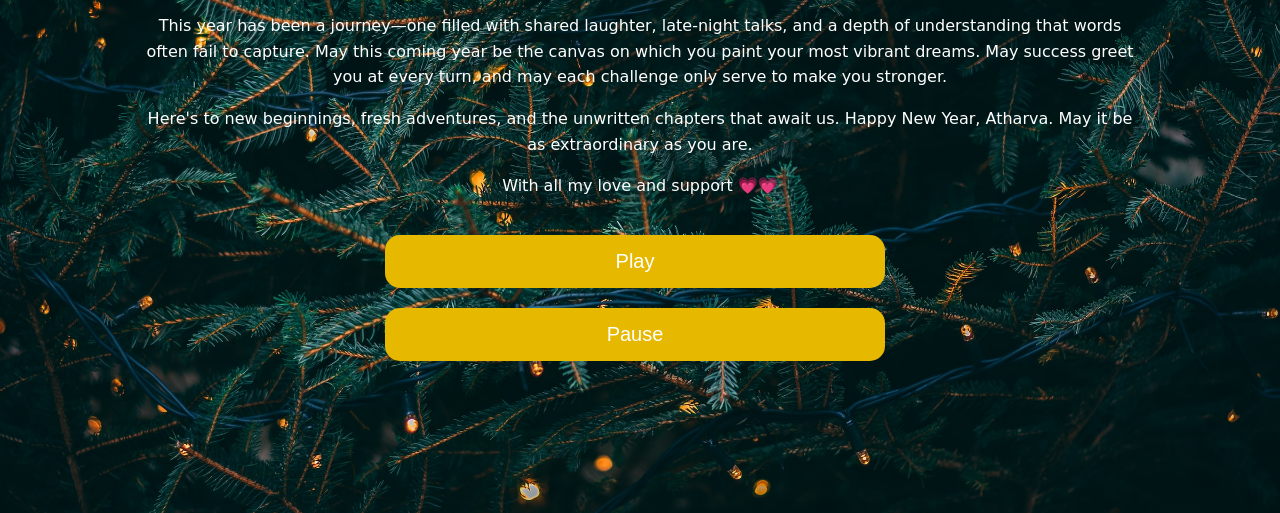
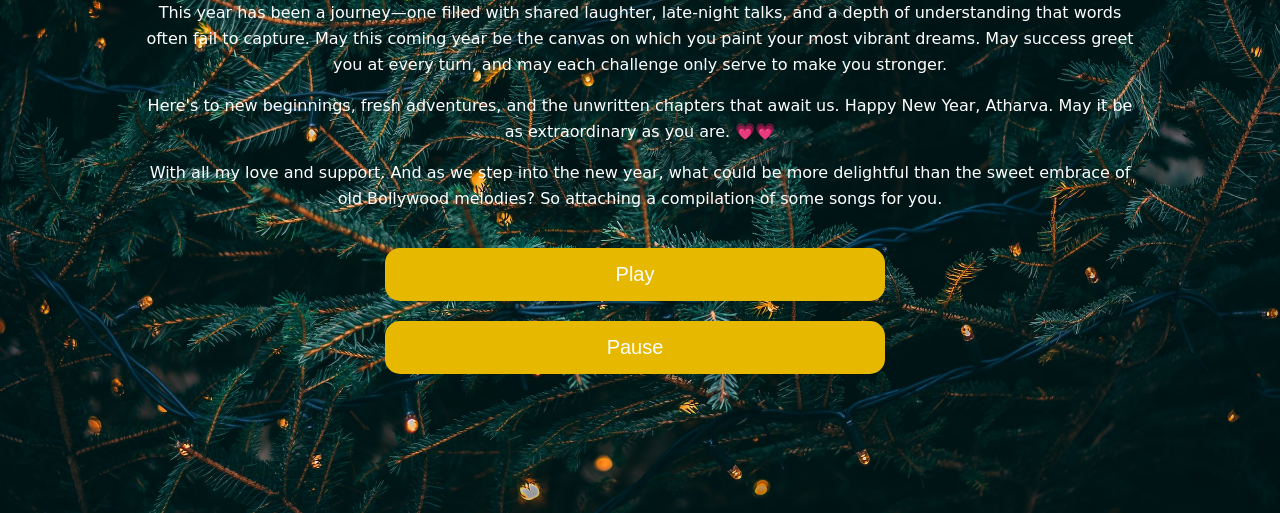
Before and after one commit to ankitj-97/new-year-greetings, a plain HTML site: page message.html in a window 1280 px wide. Shown: the part 287-800 px from the top of the page. Drawn offline with Linux system fonts and the light colour scheme; a web font is replaced by a local one.

Commit message:
Update message.html

```diff
--- a/message.html
+++ b/message.html
@@ -36,9 +36,9 @@
       May this coming year be the canvas on which you paint your most vibrant dreams. May success greet you at every turn, and may each challenge only serve to make you stronger.</p>
       <p> Here's to new beginnings, fresh adventures, and the unwritten chapters that await us.
 
-        Happy New Year, Atharva. May it be as extraordinary as you are.
+        Happy New Year, Atharva. May it be as extraordinary as you are. 💗💗
 
-        <p> With all my love and support 💗💗</p>
+        <p> With all my love and support. And as we step into the new year, what could be more delightful than the sweet embrace of old Bollywood melodies? So attaching a compilation of some songs for you.</p>
     </div>
     <button id="playButton" onclick="playAudio()">Play</button>
     <button id="pauseButton" onclick="pauseAudio()">Pause</button>
```
